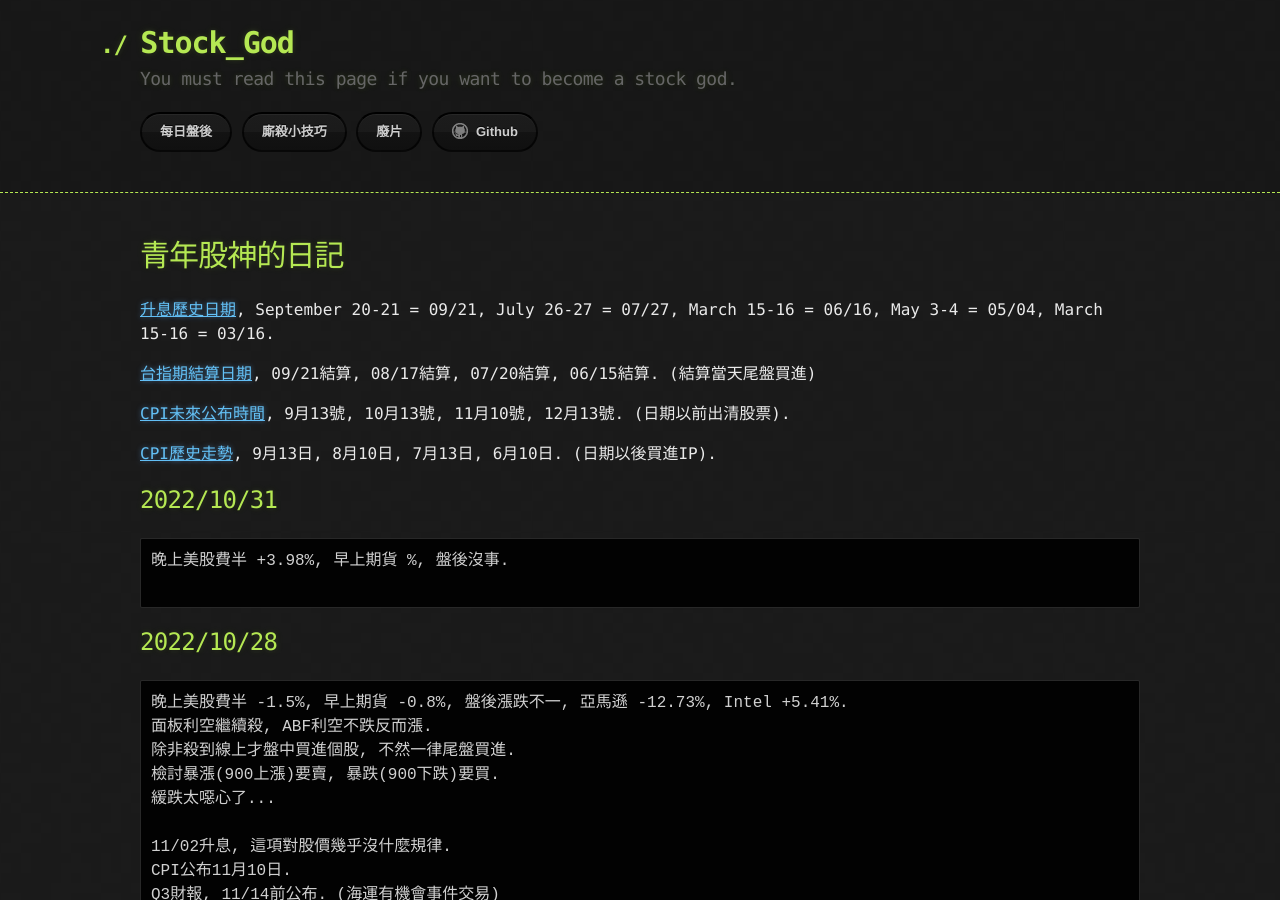
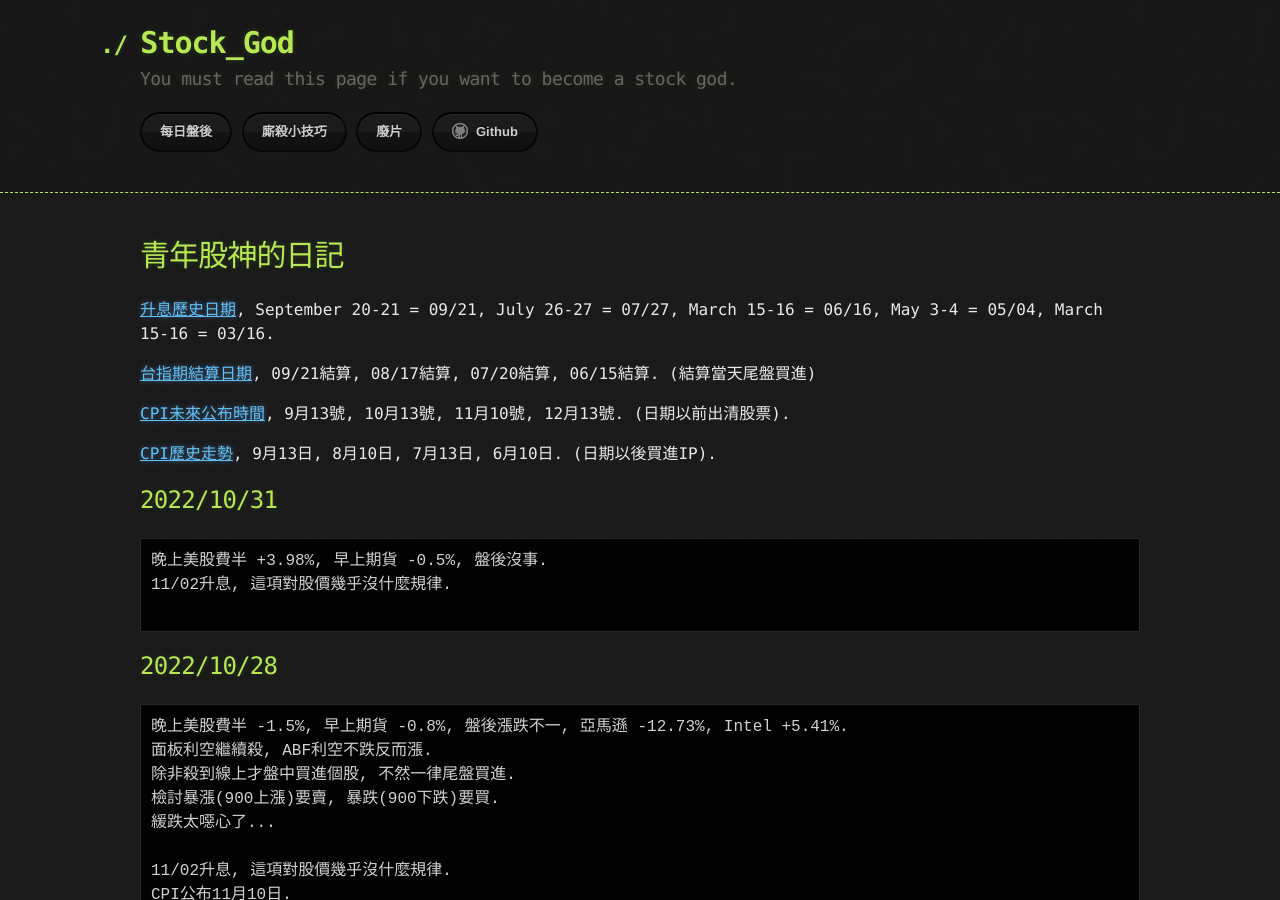
Before and after one commit to lepg5487/Stock_God, a Jekyll site: the page built from index.md, in a window 1280 px wide and 900 px high. Built offline with Jekyll 4.4.1, drawn with Linux system fonts in a browser that asks for light colours; our own code applies the rules of GitHub Pages for plain Markdown files.

Commit message:
Update index.md

````diff
--- a/index.md
+++ b/index.md
@@ -14,7 +14,8 @@ layout: testlayouts
 
 ## 2022/10/31
 ```
-晚上美股費半 +3.98%, 早上期貨 %, 盤後沒事.
+晚上美股費半 +3.98%, 早上期貨 -0.5%, 盤後沒事.
+11/02升息, 這項對股價幾乎沒什麼規律.
 
 ```
 
````
